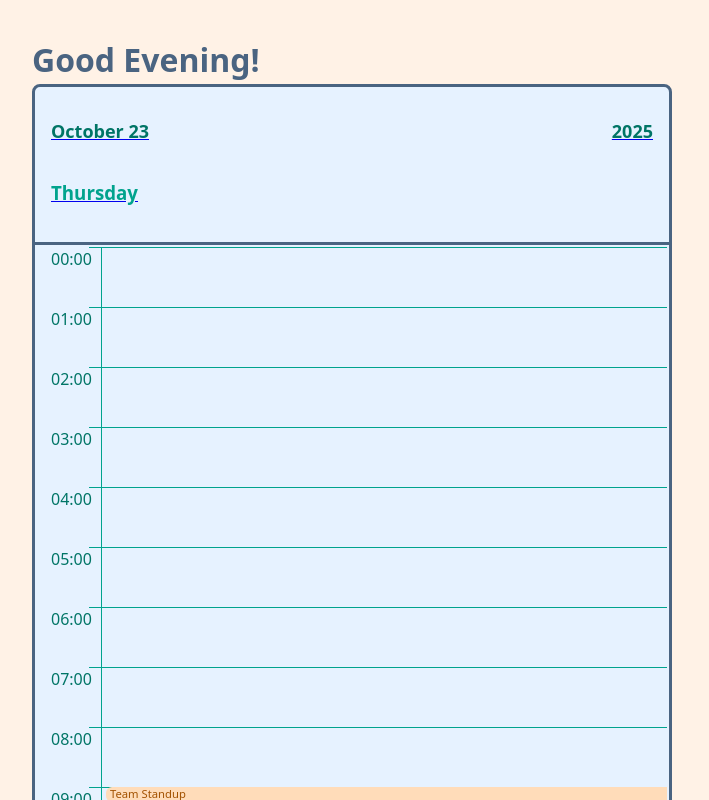
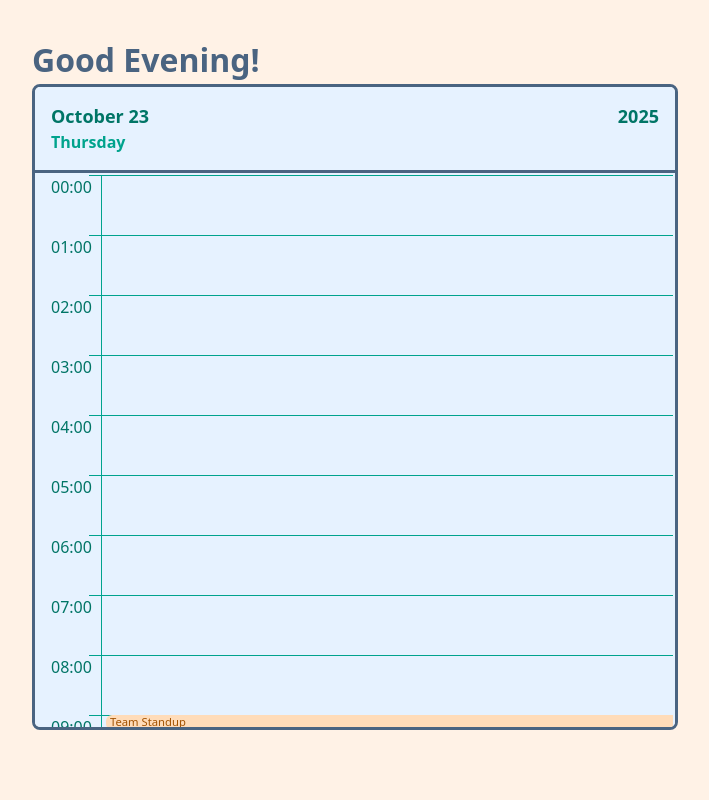
Before and after one commit to dzulliet/simple-timeline, a React (Vite) app: page / in a window 1280 px wide. Shown: the whole page, without its empty margins (288-997 px from the left). Built offline with nearby package versions, Linux system fonts and the light colour scheme.

Commit message:
main: styles cleanup

```diff
--- a/src/index.css
+++ b/src/index.css
@@ -13,7 +13,8 @@
   -moz-osx-font-smoothing: grayscale;
 }
 
-body, html {
+body,
+html {
   box-sizing: border-box;
   height: 100vh;
   width: 100%;
@@ -21,4 +22,9 @@ body, html {
   padding: 0;
   overflow: auto;
   overflow-x: hidden;
+
+  h2,
+  h3 {
+    margin: 0;
+  }
 }
--- a/src/styles/day-view.styles.tsx
+++ b/src/styles/day-view.styles.tsx
@@ -5,6 +5,9 @@ export const Wrapper = styled.div`
   flex-direction: column;
   width: 100%;
   height: 80vh;
+  border: ${({ theme }) => theme.border.solid3};
+  border-radius: 8px;
+  overflow: hidden;
 `;
 export const Weather = styled.div`
   visibility: hidden;
@@ -20,11 +23,9 @@ export const Header = styled.a`
   display: flex;
   flex-direction: column;
   padding: 1rem;
-  border: ${({ theme }) => theme.border.solid3};
-  border-top-left-radius: 8px;
-  border-top-right-radius: 8px;
   border-bottom: ${({ theme }) => theme.border.solid3};
   background-color: ${({ theme }) => theme.color.freshAir50};
+  text-decoration: none;
 
   &:hover {
     cursor: pointer;
@@ -55,5 +56,6 @@ export const Header = styled.a`
     justify-content: space-between;
     color: ${({ theme }) => theme.color.celeste700};
     font-weight: 600;
+    font-size: medium;
   }
 `;
--- a/src/styles/timeline.styles.tsx
+++ b/src/styles/timeline.styles.tsx
@@ -5,10 +5,6 @@ export const Wrapper = styled.div<{ isError?: boolean }>`
   display: flex;
   flex-direction: column;
   flex: 1;
-  border: ${({ theme }) => theme.border.solid3};
-  border-top-width: 0;
-  border-bottom-left-radius: 8px;
-  border-bottom-right-radius: 8px;
   background-color: ${({ theme }) => theme.color.freshAir50};
   color: ${({ theme }) => theme.color.celeste800};
   padding: 2px 2px 2px 0;
```
